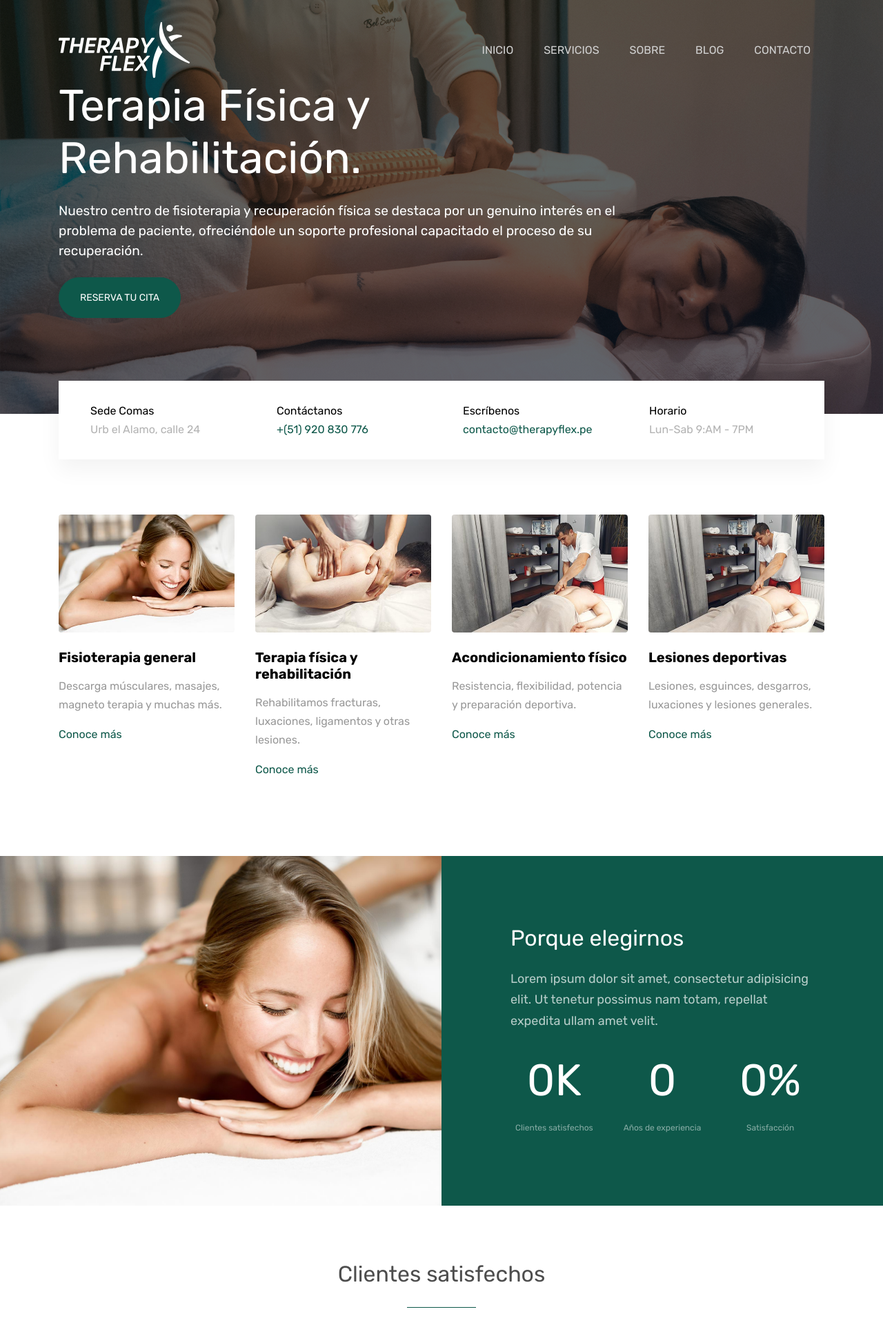
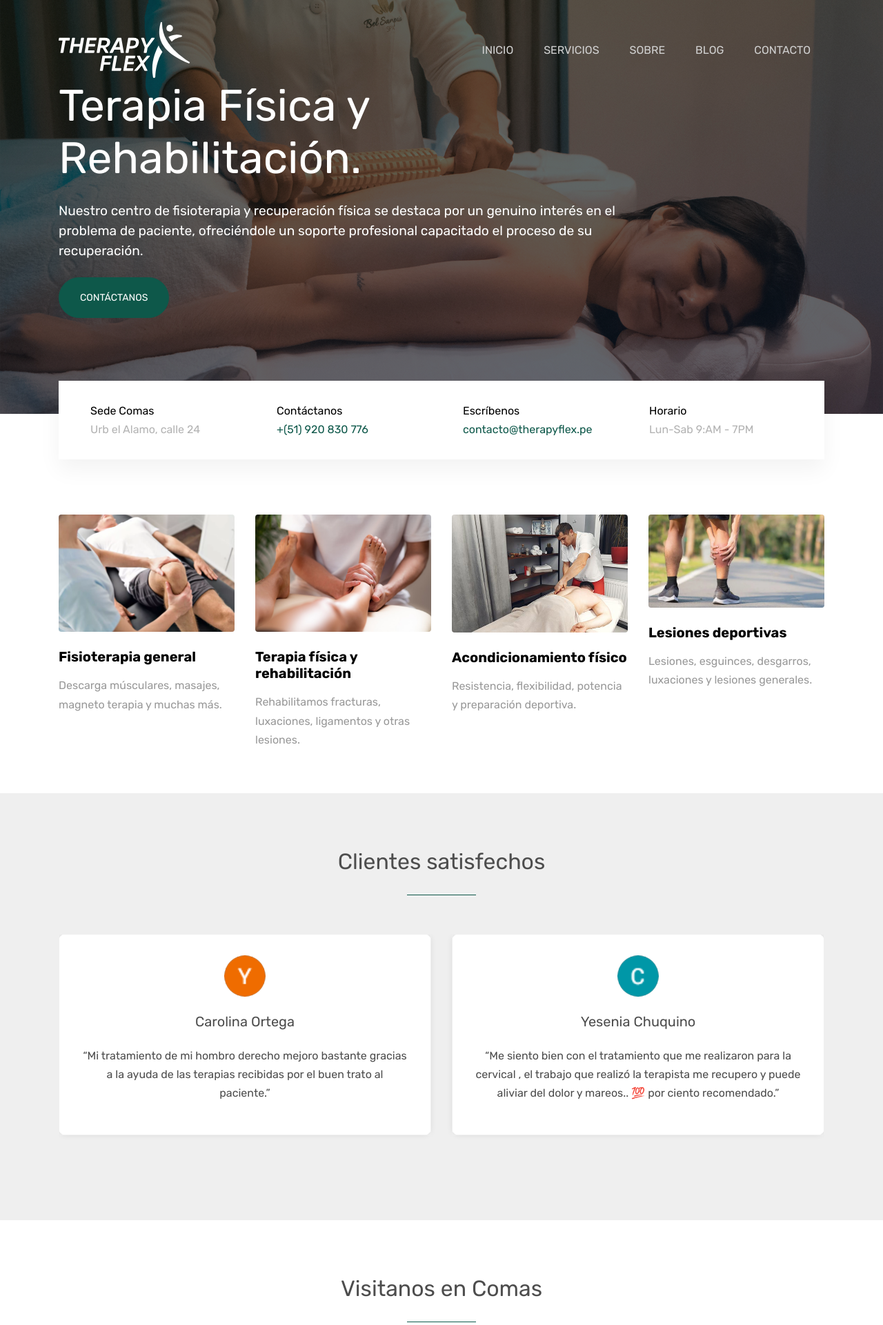
Before and after one commit to jlcallalle/therapyflex, a PHP site: page / in a window 1280 px wide. Shown: the top 1921 px of the page at 69% size. Run offline with PHP 8.4, Linux system fonts and the light colour scheme; style sheets or scripts are compiled from the project's sources.

Commit message:
actualiza contenido contacto

```diff
--- a/css/style.css
+++ b/css/style.css
@@ -2337,4 +2337,22 @@ a {
   height: 100%;
 }
 
+.section-clientes {
+  background-color: #EFEFEF;
+}
+
+.owl-carousel.owl-drag .owl-item {
+  background: #fff;
+  border-radius: 10px;
+  box-shadow: 0 0 8px rgba(0, 0, 0, 0.08);
+}
+
+.pb-6 {
+  padding-bottom: 4rem;
+}
+
+.pb-7 {
+  padding-bottom: 6rem;
+}
+
 /*# sourceMappingURL=style.css.map */
--- a/index.html
+++ b/index.html
@@ -115,7 +115,7 @@
                         </p>
                         <div class="box-btn-slider mt-4">
                             <a class="btn btn-primary btn-pill" href="#" role="button">
-                                <span>RESERVA TU CITA</span>
+                                <span>CONTÁCTANOS</span>
                             </a>
                         </div>
                     </div>
@@ -184,18 +184,18 @@
         <div class="row">
           <div class="mb-4 mb-lg-0 col-sm-6 col-md-6 col-lg-3">
             <div class="block-service-1-card">
-              <a href="#" class="thumbnail-link d-block mb-4"><img src="images/img_1.jpg" alt="Image" class="img-fluid"></a>
+              <a href="#" class="thumbnail-link d-block mb-4"><img src="images/fisioterapia-general.webp" alt="Image" class="img-fluid"></a>
               <h3 class="block-service-1-heading mb-3"><a href="#">Fisioterapia general</a></h3>
               <div class="block-service-1-excerpt"><p>Descarga músculares, masajes, magneto terapia y muchas más.</p></div>
-              <p><a href="#" class="d-inline-flex align-items-center block-service-1-more"><span>Conoce más</span> <span class="icon-keyboard_arrow_right icon"></span></a></p>
+              <!-- <p><a href="#" class="d-inline-flex align-items-center block-service-1-more"><span>Conoce más</span> <span class="icon-keyboard_arrow_right icon"></span></a></p> -->
             </div>
           </div>
           <div class="mb-4 mb-lg-0 col-sm-6 col-md-6 col-lg-3">
             <div class="block-service-1-card">
-              <a href="#" class="thumbnail-link d-block mb-4"><img src="images/img_3.jpg" alt="Image" class="img-fluid"></a>
+              <a href="#" class="thumbnail-link d-block mb-4"><img src="images/masajes.avif" alt="Image" class="img-fluid"></a>
               <h3 class="block-service-1-heading mb-3"><a href="#">Terapia física y rehabilitación</a></h3>
               <div class="block-service-1-excerpt"><p>Rehabilitamos fracturas, luxaciones, ligamentos y otras lesiones.</p></div>
-              <p><a href="#" class="d-inline-flex align-items-center block-service-1-more"><span>Conoce más</span> <span class="icon-keyboard_arrow_right icon"></span></a></p>
+              <!-- <p><a href="#" class="d-inline-flex align-items-center block-service-1-more"><span>Conoce más</span> <span class="icon-keyboard_arrow_right icon"></span></a></p> -->
             </div>
           </div>
           <div class="mb-4 mb-lg-0 col-sm-6 col-md-6 col-lg-3">
@@ -203,22 +203,22 @@
               <a href="#" class="thumbnail-link d-block mb-4"><img src="images/img_2.jpg" alt="Image" class="img-fluid"></a>
               <h3 class="block-service-1-heading mb-3"><a href="#">Acondicionamiento físico</a></h3>
               <div class="block-service-1-excerpt"><p>Resistencia, flexibilidad, potencia y preparación deportiva.</p></div>
-              <p><a href="#" class="d-inline-flex align-items-center block-service-1-more"><span>Conoce más</span> <span class="icon-keyboard_arrow_right icon"></span></a></p>
+              <!-- <p><a href="#" class="d-inline-flex align-items-center block-service-1-more"><span>Conoce más</span> <span class="icon-keyboard_arrow_right icon"></span></a></p> -->
             </div>
           </div>
           <div class="mb-4 mb-lg-0 col-sm-6 col-md-6 col-lg-3">
             <div class="block-service-1-card">
-              <a href="#" class="thumbnail-link d-block mb-4"><img src="images/img_2.jpg" alt="Image" class="img-fluid"></a>
+              <a href="#" class="thumbnail-link d-block mb-4"><img src="images/desgarro.webp" alt="Image" class="img-fluid"></a>
               <h3 class="block-service-1-heading mb-3"><a href="#">Lesiones deportivas</a></h3>
               <div class="block-service-1-excerpt"><p>Lesiones, esguinces, desgarros, luxaciones y lesiones generales.</p></div>
-              <p><a href="#" class="d-inline-flex align-items-center block-service-1-more"><span>Conoce más</span> <span class="icon-keyboard_arrow_right icon"></span></a></p>
+              <!-- <p><a href="#" class="d-inline-flex align-items-center block-service-1-more"><span>Conoce más</span> <span class="icon-keyboard_arrow_right icon"></span></a></p> -->
             </div>
           </div>
         </div>
       </div>
     </div>
 
-    <div class="block-half-content-1 d-block d-lg-flex mt-5">
+   <!--  <div class="block-half-content-1 d-block d-lg-flex mt-5">
       <div class="block-half-content-img" style="background-image: url('images/hero_bg_1.jpg')">
 
       </div>
@@ -259,10 +259,11 @@
             </div>
           </div>
         </div>
+
       </div>
     </div>
-
-    <div class="site-section">
+ -->
+    <div class="site-section section-clientes pb-7">
       <div class="container">
         <div class="row mb-5">
           <div class="col-md-12 text-center">
@@ -277,44 +278,33 @@
 
               <div class="d-block block-testimony mx-auto text-center">
                 <div class="person w-25 mx-auto mb-4">
-                  <img src="images/person_1.jpg" alt="Image" class="img-fluid rounded-circle w-50 mx-auto">
+                  <img src="images/person1.png" alt="Image" class="img-fluid rounded-circle w-50 mx-auto">
                 </div>
                 <div>
-                  <h2 class="h5 mb-4">Katie Johnson</h2>
-                  <blockquote>&ldquo;Lorem ipsum dolor sit amet, consectetur adipisicing elit. Alias accusantium qui optio, possimus necessitatibus voluptate aliquam velit nostrum tempora ipsam!&rdquo;</blockquote>
+                  <h2 class="h5 mb-4">Carolina Ortega</h2>
+                  <blockquote>&ldquo;Mi tratamiento de mi hombro derecho mejoro bastante gracias a la ayuda de las terapias recibidas por el buen trato al paciente.&rdquo;</blockquote>
                 </div>
               </div>
 
               <div class="d-block block-testimony mx-auto text-center">
                 <div class="person w-25 mx-auto mb-4">
-                  <img src="images/person_2.jpg" alt="Image" class="img-fluid rounded-circle w-50 mx-auto">
+                  <img src="images/person2.png" alt="Image" class="img-fluid rounded-circle w-50 mx-auto">
                 </div>
                 <div>
-                  <h2 class="h5 mb-4">Jun Mars</h2>
-                  <blockquote>&ldquo;Lorem ipsum dolor sit amet, consectetur adipisicing elit. Alias accusantium qui optio, possimus necessitatibus voluptate aliquam velit nostrum tempora ipsam!&rdquo;</blockquote>
+                  <h2 class="h5 mb-4">Yesenia Chuquino</h2>
+                  <blockquote>&ldquo;Me siento bien con el tratamiento que me realizaron para la cervical , el trabajo que realizó la terapista me recupero y puede aliviar del dolor y mareos.. 💯 por ciento recomendado.&rdquo;</blockquote>
                 </div>
               </div>
 
               <div class="d-block block-testimony mx-auto text-center">
                 <div class="person w-25 mx-auto mb-4">
-                  <img src="images/person_3.jpg" alt="Image" class="img-fluid rounded-circle w-50 mx-auto">
+                  <img src="images/person3.png" alt="Image" class="img-fluid rounded-circle w-50 mx-auto">
                 </div>
                 <div>
-                  <h2 class="h5 mb-4">Katie Johnson</h2>
-                  <blockquote>&ldquo;Lorem ipsum dolor sit amet, consectetur adipisicing elit. Alias accusantium qui optio, possimus necessitatibus voluptate aliquam velit nostrum tempora ipsam!&rdquo;</blockquote>
+                  <h2 class="h5 mb-4">Camila Guevara</h2>
+                  <blockquote>&ldquo;He recibido sesiones para tratar mi escoliosis y el dolor de espalda ha disminuido notablemente. Los ejercicios están ayudando a corregir mi columna y mejorar mi postura. ¡Totalmente recomendado!&rdquo;</blockquote>
                 </div>
               </div>
-
-              <div class="d-block block-testimony mx-auto text-center">
-                <div class="person w-25 mx-auto mb-4">
-                  <img src="images/person_4.jpg" alt="Image" class="img-fluid rounded-circle w-50 mx-auto">
-                </div>
-                <div>
-                  <h2 class="h5 mb-4">Jun Mars</h2>
-                  <blockquote>&ldquo;Lorem ipsum dolor sit amet, consectetur adipisicing elit. Alias accusantium qui optio, possimus necessitatibus voluptate aliquam velit nostrum tempora ipsam!&rdquo;</blockquote>
-                </div>
-              </div>
-
 
             </div>
           </div>
@@ -324,12 +314,39 @@
       </div>
     </div>
 
-    <div class="mt-5 block-cta-1 primary-overlay" style="background-image: url('images/hero_bg_2.jpg')">
+    <div class="site-section section-mapa pb-7">
+      <div class="container">
+        <div class="row mb-5">
+          <div class="col-md-12 text-center">
+            <h2 class="site-section-heading text-center font-secondary">Visitanos en Comas</h2>
+            <p class="text-center mb-5">Estamos a la espalda de la pollería Gios, a media cuadra de la Universidad San Martín</p>
+          </div>
+        </div>
+        <div class="row">
+
+          <div class="col-8">
+            <iframe src="https://www.google.com/maps/embed?pb=!1m18!1m12!1m3!1d3903.7156287004145!2d-77.06509762313993!3d-11.92486773964676!2m3!1f0!2f0!3f0!3m2!1i1024!2i768!4f13.1!3m3!1m2!1s0x9105d186e03e91c3%3A0xf7003b3439dd14a4!2sTherapy%20Flex!5e0!3m2!1ses-419!2spe!4v1753071847486!5m2!1ses-419!2spe" width="100%" height="450" style="border:0;" allowfullscreen="" loading="lazy" referrerpolicy="no-referrer-when-downgrade"></iframe>
+          </div>
+          <div class="col-4">
+            <h5 class="font-weight-bold">Contáctanos...</h5>
+            <p><span class="icon icon-phone"></span> 920 830 776</p>
+            <p><span class="icon icon-envelope"></span> contacto@therapyflex.pe</p>
+            <p><span class="icon icon-map"></span> Av Trapiche, Mz E2 Lt 26, calle 24. Urb El Alamo</p>
+            <p><span class="icon icon-clock-o"></span> Lunes – Viernes: 8:00 a.m. – 8:00 p.m.</p>
+            <p><span class="icon icon-clock-o"></span> Sábado: 8:00 a.m. – 4:00 p.m.</p>
+            <a href="https://wa.me/51920830776" class="btn btn-success btn-pill"><span class="icon-whatsapp"></span> Agenda una cita</a>
+          </div>
+        </div>
+      </div>
+    </div>
+
+    <div class="block-cta-1 primary-overlay" style="background-image: url('images/hero_bg_2.jpg')">
       <div class="container">
         <div class="row align-items-center justify-content-between">
           <div class="col-lg-7 mb-4 mb-lg-0">
-            <h2 class="mb-3 mt-0 text-white">Hasta un 30% de descuento en tu primera sesión.</h2>
-            <p class="mb-0 text-white lead">Far far away, behind the word mountains, far from the countries Vokalia and Consonantia, there live the blind texts.</p>
+            <h2 class="mb-3 mt-0 text-white">Hasta un 20% de descuento en tu primera sesión por Inaguración.</h2>
+            <p class="mb-0 text-white lead">Recibe atención personalizada desde tu primera visita.</p>
+            <p class="mb-0 text-white lead"> Comienza tu camino hacia una vida sin dolor.</p>
           </div>
           <div class="col-lg-4">
             <p class="mb-0"><a href="contact.html" class="btn btn-outline-white text-white btn-md btn-pill px-5 font-weight-bold btn-block">Contáctanos</a></p>
@@ -363,10 +380,9 @@
               </div>
               <div class="col-md-6 mb-5 mb-lg-0 col-lg-4">
                 <h2 class="footer-heading mb-4">Síguenos</h2>
-                <a href="#" class="pl-0 pr-3"><span class="icon-facebook"></span></a>
-                <a href="#" class="pl-3 pr-3"><span class="icon-twitter"></span></a>
-                <a href="#" class="pl-3 pr-3"><span class="icon-instagram"></span></a>
-                <a href="#" class="pl-3 pr-3"><span class="icon-linkedin"></span></a>
+                <a href="https://www.facebook.com/therapy.flex.pe" class="pl-0 pr-3"><span class="icon-facebook"></span></a>
+                <a href="https://www.instagram.com/therapy_flex/" class="pl-3 pr-3"><span class="icon-instagram"></span></a>
+                <a href="https://www.tiktok.com/@therapy_flex" class="pl-3 pr-3"><span class="icon-twitter"></span></a>
               </div>
             </div>
           </div>
@@ -384,9 +400,7 @@
         <div class="row pt-5 mt-5">
           <div class="col-12 text-md-center text-left">
             <p>
-            <!-- Link back to Colorlib can't be removed. Template is licensed under CC BY 3.0. -->
-            Copyright &copy;<script>document.write(new Date().getFullYear());</script> All rights reserved | This template is made with <i class="icon-heart text-danger" aria-hidden="true"></i> by <a href="https://colorlib.com" target="_blank" >Colorlib</a>
-            <!-- Link back to Colorlib can't be removed. Template is licensed under CC BY 3.0. -->
+            Copyright &copy;<script>document.write(new Date().getFullYear());</script> All rights reserved
             </p>
           </div>
         </div>
--- a/scss/style.scss
+++ b/scss/style.scss
@@ -52,3 +52,21 @@ a {
   object-fit: cover;
   height: 100%;
 }
+
+.section-clientes {
+    background-color: #EFEFEF;
+}
+
+.owl-carousel.owl-drag .owl-item {
+    background: #fff;
+    border-radius: 10px;
+    box-shadow: 0 0 8px rgba(0, 0, 0, 0.08);
+}
+
+
+.pb-6 {
+  padding-bottom: 4rem;
+}
+.pb-7 {
+  padding-bottom: 6rem;
+}
```
Also changed, not shown: mapa.html (added, +67 -0 lines), resena.html (added, +122 -0 lines), images/desgarro-muscular.jpeg (added), images/desgarro.webp (added), images/fisio-facial.webp (added), images/fisiotera-deportiva.webp (added), images/fisioterapia-general.webp (added), images/lumbalgia.webp (added), images/masajes.avif (added), images/osteopatia.webp (added), images/person1.png (added), images/person2.png (added), images/person3.png (added), images/punsion-seca.webp (added), 1 other file.
